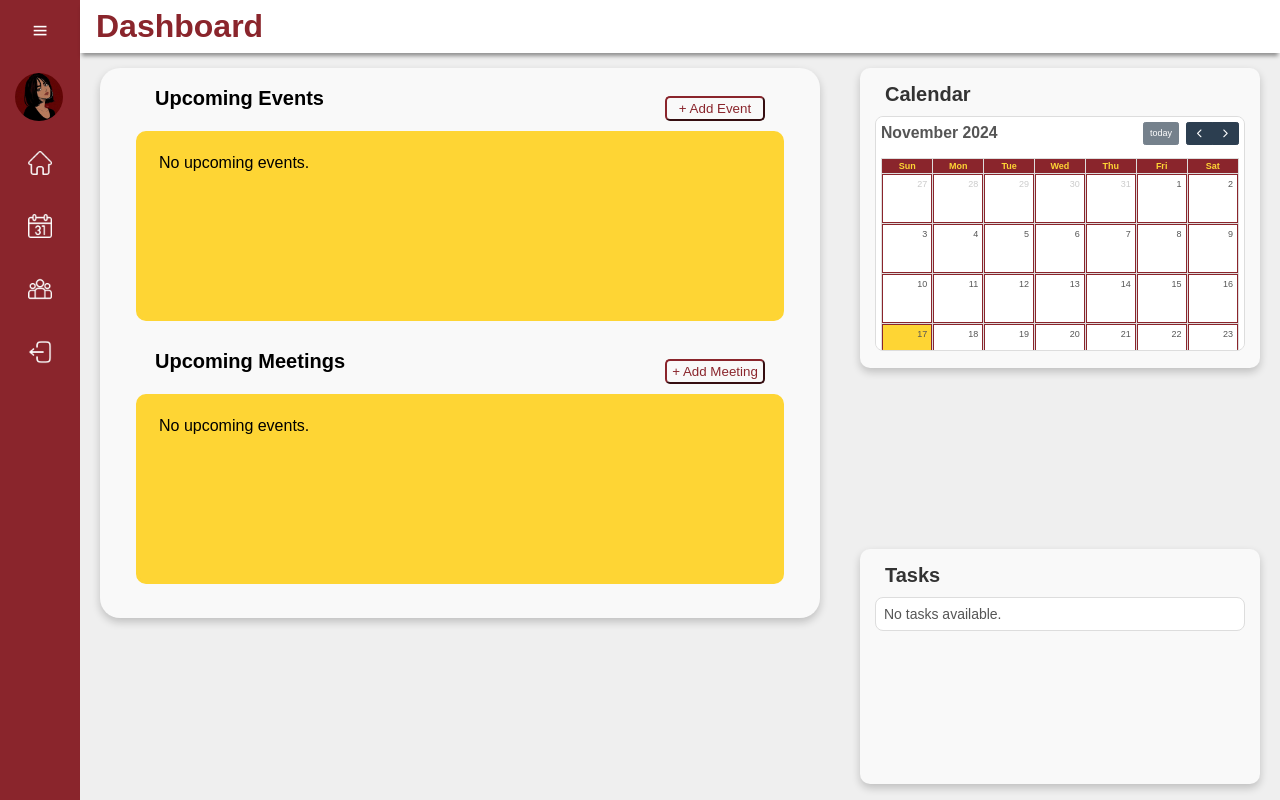
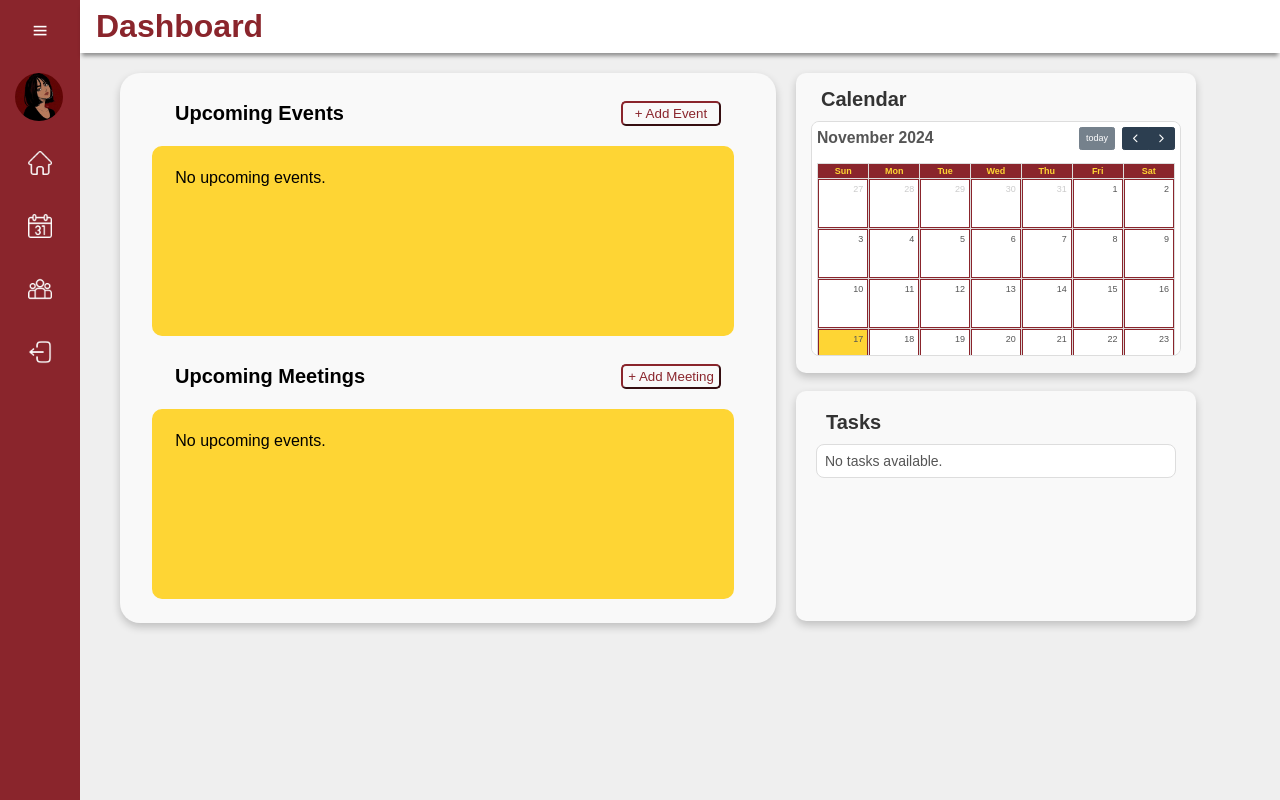
Before and after one commit to Felraine/IM2-Document-Repository, a Django app: page /dashboard/ in a window 1280 px wide. Run offline with Django 5.2, Linux system fonts and the light colour scheme; data that the repository does not hold is empty; some libraries are stand-ins or nearby versions.

Commit message:
fixed UI for dashboard

```diff
--- a/Django/dashboard_app/templates/dashboard.html
+++ b/Django/dashboard_app/templates/dashboard.html
@@ -107,6 +107,7 @@
   <div class="container">
     <h1>Dashboard</h1>
   </div>
+
   <div id="dashboard">
 
   <div class="events">
@@ -181,11 +182,12 @@
     </div>
 
   </div>
+
+  <div class="right-side">
     <div class="calendarContainer">
       <h2 class="calendarTitle">Calendar</h2>
       <div id="calendar"></div>
     </div>
-
 
     <div class="tasksContainer">
       <h2 class="tasksTitle">Tasks</h2>
@@ -196,6 +198,7 @@
           <li class="taskItem">No tasks available.</li>
         {% endfor %}
       </ul>
+    </div>
   </div>
 </div>
 </div> <!--div for class events-->
--- a/Django/static/dashboard_app/dashboardStyles.css
+++ b/Django/static/dashboard_app/dashboardStyles.css
@@ -3,6 +3,10 @@
   padding: 0;
   box-sizing: border-box;
   font-family:Arial, Helvetica, sans-serif;
+}
+
+body {
+  overflow: hidden;
 }
 
 .orgName {
@@ -211,18 +215,17 @@
 }
 
 /* Start adding new CSS here */
-
 .title{
   text-align: center;
 }
 
 .eventHeader{ /*EVENT TITLE*/
   display: flex;
-    justify-content: space-between;
-    align-items: center;
-    width: 100%;
-    margin-left: 50px;
-    margin-top: 8px;
+  justify-content: space-between;
+  align-items: center;
+  width: 100%;
+  margin-left: 50px;
+  margin-top: 8px;
 
 }
 .upcomingEventsTitle{
@@ -233,15 +236,16 @@
 .events{ /*EVENT BOX HERE*/
   width: 60%;
   height: 550px;
+  flex: 1;
   display: flex;
-  gap: 10px;
   background-color: #f9f9f9;
   margin-left: 20px;
   align-items: center;
   flex-direction: column;
   border-radius: 20px;
-  margin-top: 15px;
   box-shadow: 0 4px 8px rgba(0, 0, 0, 0.2);
+  padding-right: 10px;
+  box-sizing: border-box;
 }
 
 
@@ -408,7 +412,8 @@ textarea:hover{
   text-align: center;
   margin-top: 20px;
   align-self: flex-start;
-  margin-right: 80px;
+  margin-right: 70px;
+  margin-bottom: 20px;
 }
 
 .closeBtn{
@@ -432,12 +437,30 @@ textarea:hover{
 
 }
 
+#dashboard {
+  display: flex;
+  justify-content: flex-start;
+  gap: 20px;
+  width: 100%;
+  padding: 20px;
+}
+
+.right-side {
+  display: flex;
+  flex-direction: column;
+  width: 40%;
+}
+
+
+.calendarContainer, .tasksContainer {
+  width: 400px;
+  background: #f9f9f9;
+  border-radius: 10px;
+  box-shadow: 0 4px 8px rgba(0, 0, 0, 0.2);
+}
+
 .calendarContainer {
-  position: absolute;
-  top: 68px;
-  right: 20px;
-  width: 400px;
-  height: 100%;
+  position: relative;
   background: #f9f9f9;
   padding: 15px;
   border-radius: 10px;
@@ -510,15 +533,14 @@ textarea:hover{
 }
 
 .tasksContainer {
-  position: absolute;
-  bottom: 16px;
-  right: 20px;
+  position: relative;
   width: 400px;
-  height: 235px;
+  height: 230px;
+  padding: 20px;
   background: #f9f9f9;
-  padding: 15px;
   border-radius: 10px;
   box-shadow: 0 4px 8px rgba(0, 0, 0, 0.2);
+  margin-top: 18px;
 }
 
 .tasksTitle {
```
Lines whose indentation alone changed are shown as unchanged.
